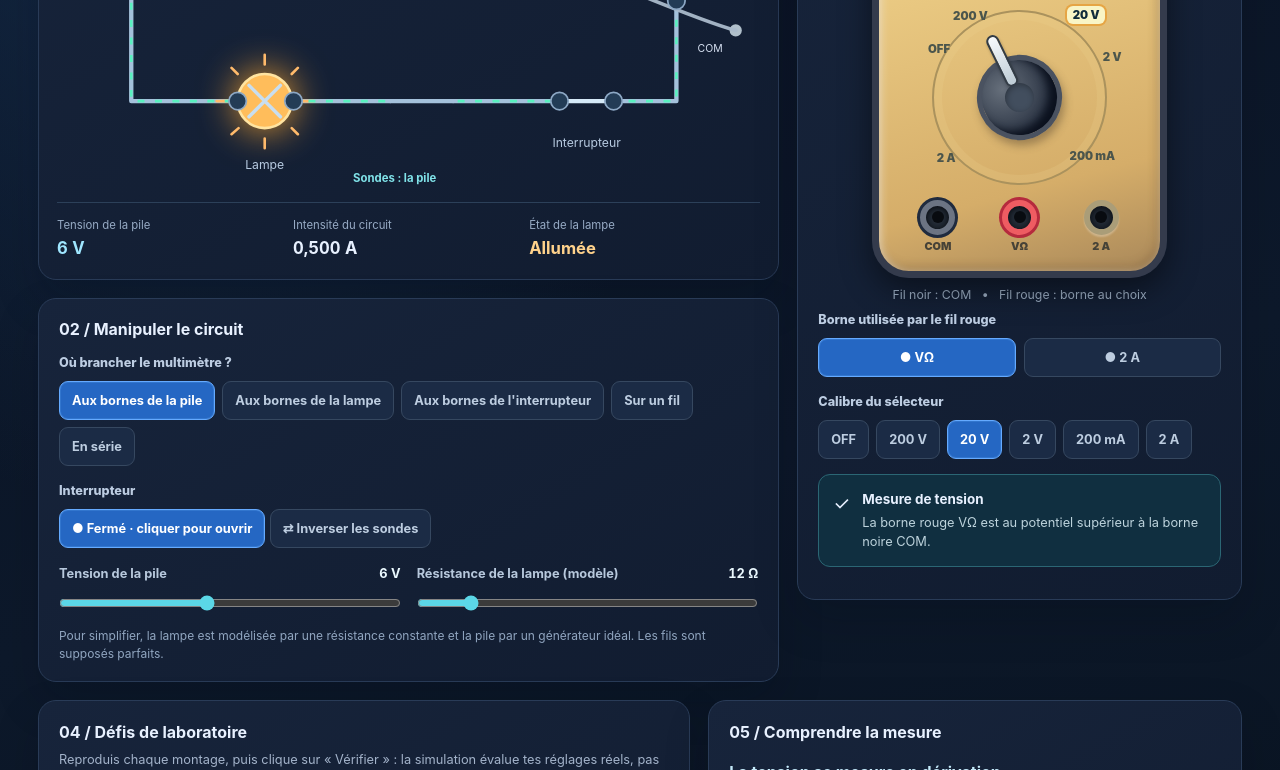
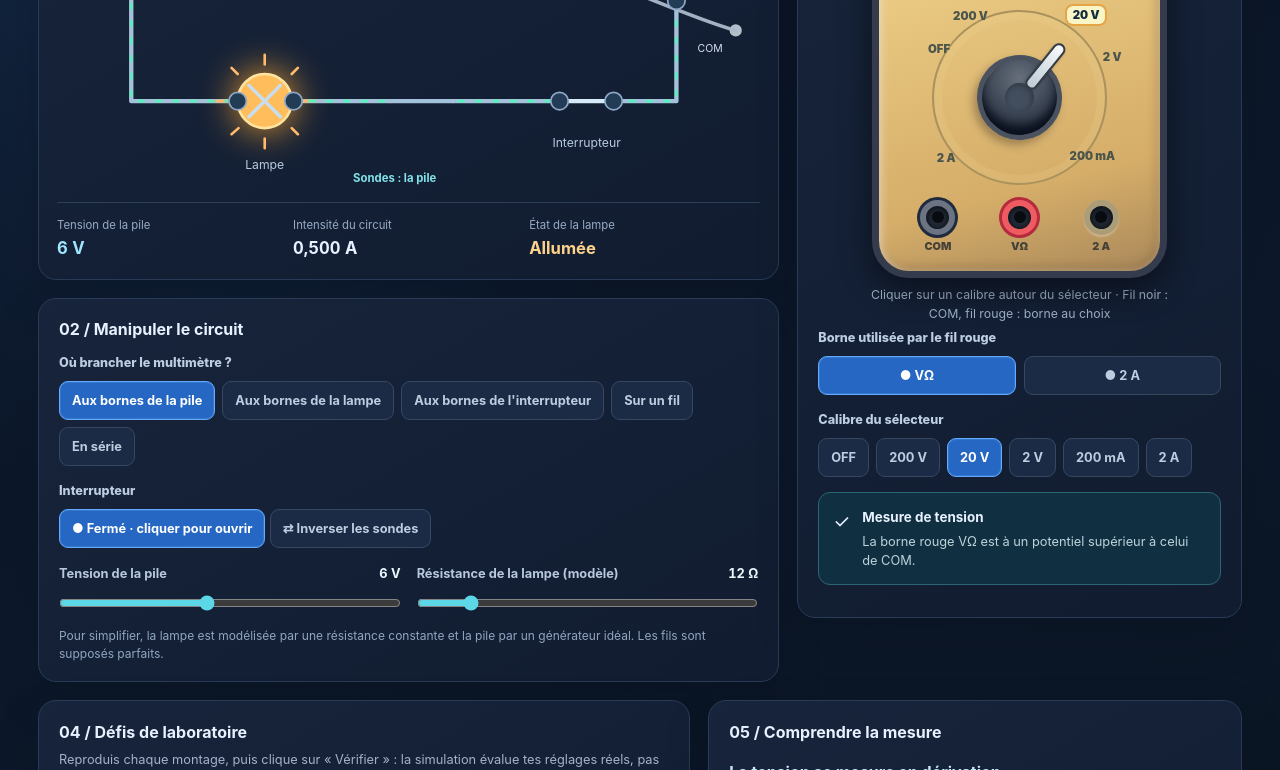
Before and after one commit to mrrabeagithub/Physique-S1S-2027, a plain HTML site: page Chapitre 2: Tension électrique/03-Simulations/Multimetre_Laboratoire_Interactif_S1S.html in a window 1280 px wide. Shown: the part 450-1220 px from the top of the page. Drawn offline with Linux system fonts and the light colour scheme.

Commit message:
Fix multimeter selector alignment, voltage overrange in series, and zero-voltage feedback

```diff
--- a/Chapitre 2: Tension électrique/03-Simulations/Multimetre_Laboratoire_Interactif_S1S.html
+++ b/Chapitre 2: Tension électrique/03-Simulations/Multimetre_Laboratoire_Interactif_S1S.html
@@ -58,7 +58,7 @@
       </div>
       <div class="ports"><div class="port"><span class="socket plug-black" id="socket-com"></span><span>COM</span></div><div class="port"><span class="socket plug-red" id="socket-v"></span><span>VΩ</span></div><div class="port"><span class="socket" id="socket-a"></span><span>2 A</span></div></div>
    </div>
-   <p class="meter-caption">Fil noir : COM &nbsp; • &nbsp; Fil rouge : borne au choix</p>
+   <p class="meter-caption">Cliquer sur un calibre autour du sélecteur · Fil noir : COM, fil rouge : borne au choix</p>
    <div class="control-side"><div class="control-group"><div class="control-label">Borne utilisée par le fil rouge</div><div class="row-2"><button class="choice" id="jack-v" aria-pressed="true">● VΩ</button><button class="choice" id="jack-a" aria-pressed="false">● 2 A</button></div></div>
     <div class="control-group"><div class="control-label">Calibre du sélecteur</div><div class="choices" id="ranges" role="group" aria-label="Calibre"><button class="range" data-range="OFF">OFF</button><button class="range" data-range="V200">200 V</button><button class="range" data-range="V20">20 V</button><button class="range" data-range="V2">2 V</button><button class="range" data-range="A200m">200 mA</button><button class="range" data-range="A2">2 A</button></div></div>
     <div class="alert" id="feedback" aria-live="polite"><span class="symbol" id="feedback-symbol">✓</span><div><strong id="feedback-title">Mesure correcte</strong><p id="feedback-body">Place tes sondes et observe la lecture.</p></div></div>
@@ -94,16 +94,16 @@ function physics(s){
  const lampU=circulating?s.E:0;
  const switchU=s.closed||bridge?0:s.E;
  const volts={pile:s.E,lampe:lampU,interrupteur:switchU,fil:0,serie:s.closed?s.E:0};
- let type='good',title='',message='',value=null,units='',display='—',kind=isA(s.mode)?'DC A':'DC V';
+ let type='good',title='',message='',value=null,units='',display='—',kind=s.mode==='OFF'?'ARRÊT':isA(s.mode)?'DC A':'DC V';
  if(s.blown&&s.jack==='A') {type='bad';title='Fusible grillé';message="Le fusible interne est coupé. Remplace-le, puis corrige le branchement avant de continuer.";display='FUSE';}
  else if(s.mode==='OFF'){type='warn';title='Multimètre éteint';message='Tourne le sélecteur sur un calibre de tension ou d’intensité.';display='OFF';}
  else if(s.jack==='V'&&isA(s.mode)){type='warn';title='Mauvaise borne';message='Le sélecteur est sur A, mais le fil rouge est branché à VΩ. Branche-le sur 2 A.';display='—';}
  else if(s.jack==='A'&&isV(s.mode)){type='bad';title='Mauvaise borne';message='Le fil rouge est branché sur 2 A alors que le sélecteur est sur V. Évite ce branchement : replace le fil sur VΩ.';display='—';}
- else if(s.place==='serie'&&isV(s.mode)){type='warn';title='Voltmètre inséré en série';message='Le voltmètre possède une grande résistance interne : il empêche pratiquement le courant de circuler. Branche-le en dérivation.';value=s.closed?s.E:0;units='V';}
+ else if(s.place==='serie'&&isV(s.mode)){type='warn';title='Voltmètre inséré en série';message=s.closed?'Le voltmètre possède une grande résistance interne : la lampe est éteinte et presque toute la tension de la pile est mesurée à ses bornes. Branche-le en dérivation.':'Le circuit présente deux coupures (interrupteur et insertion du voltmètre) : un point est flottant, donc la lecture idéale n’est pas déterminée. Branche le voltmètre en dérivation.';value=s.closed?s.E:null;units='V';if(value!==null&&Math.abs(value)>ranges[s.mode]+1e-9){title='Dépassement de calibre';message=`La tension aux bornes du voltmètre en série (${n(Math.abs(value))} V) dépasse le calibre ${n(ranges[s.mode])} V. Choisis un calibre supérieur, puis branche-le en dérivation.`;display='OL';value=null;}}
  else if(isV(s.mode)){
    value=(s.swap?-1:1)*volts[s.place]; units='V';
    if(Math.abs(value)>ranges[s.mode]+1e-9){type='warn';title='Dépassement de calibre';message=`${n(Math.abs(value))} V dépasse le calibre ${n(ranges[s.mode])} V. Choisis un calibre plus grand.`;display='OL';value=null;}
-   else {title='Mesure de tension';message=s.place==='fil'?'Deux points d’un même fil idéal ont le même potentiel.':s.place==='lampe'&&!circulating?'L’interrupteur est ouvert : aucun courant ne circule, donc la tension de la lampe résistive est nulle.':s.place==='interrupteur'&&!s.closed?'L’interrupteur ouvert supporte ici toute la tension de la pile.':s.swap?'Tu as inversé les sondes : la tension affichée change de signe.':'La borne rouge VΩ est au potentiel supérieur à la borne noire COM.';}
+   else {title='Mesure de tension';message=s.place==='fil'?'Deux points d’un même fil idéal sont au même potentiel : U = 0 V.':s.place==='lampe'&&!circulating?'L’interrupteur est ouvert : aucun courant ne circule, donc la tension de la lampe résistive est nulle.':s.place==='interrupteur'&&!s.closed?'L’interrupteur ouvert supporte la tension de la pile ; le signe dépend de l’ordre des sondes.':Math.abs(value)<1e-9?'Les deux sondes sont au même potentiel : la tension mesurée est nulle.':s.swap?'Tu as inversé les sondes : la tension affichée est négative.':'La borne rouge VΩ est à un potentiel supérieur à celui de COM.';}
  }
  else if(isA(s.mode)){
   units=s.mode==='A200m'?'mA':'A';value=(s.swap?-1:1)*(s.place==='serie'||bridge?I:0);
@@ -131,7 +131,7 @@ function render(){const s=state,p=physics(s);
  $('digits').textContent=p.display;$('digits').classList.toggle('safety',p.display==='FUSE');$('unit').textContent=p.units?(p.units+' ⎓'):'';$('lcd-kind').textContent=p.kind;
  $('lamp').classList.toggle('on',p.I>0);$('ray1').classList.toggle('on',p.I>0);
  $('switch-arm').setAttribute('d',s.closed?'M583 289 L645 289':'M583 289 L628 266');
- $('gap-closed').style.display=s.place==='serie'?'none':'';$('gap-meter').style.display=s.place==='serie'?'':'none';$('series-letter').textContent=isA(s.mode)?'A':'V';
+ $('gap-closed').style.display=s.place==='serie'?'none':'';$('gap-meter').style.display=s.place==='serie'?'':'none';$('series-letter').textContent=s.mode==='OFF'?'–':isA(s.mode)?'A':'V';
  $('flow-top').setAttribute('class',p.circulating?'wire-motion runline running':'runline');$('flow-bottom').setAttribute('class',p.circulating?'wire-motion runline running':'runline');
  $('circuit-state').textContent=p.circulating?'Courant établi':'Courant interrompu';$('live-dot').style.background=p.circulating?'#70e2a2':'#ebac79';
  $('metric-voltage').textContent=n(s.E)+' V';$('metric-current').textContent=p.I.toFixed(3).replace('.',',')+' A';$('metric-lamp').textContent=p.I>0?'Allumée':'Éteinte';
@@ -141,7 +141,8 @@ function render(){const s=state,p=physics(s);
  document.querySelectorAll('[data-range]').forEach(b=>b.setAttribute('aria-pressed',String(b.dataset.range===s.mode)));
  $('jack-v').setAttribute('aria-pressed',String(s.jack==='V'));$('jack-a').setAttribute('aria-pressed',String(s.jack==='A'));
  $('socket-v').classList.toggle('plug-red',s.jack==='V');$('socket-a').classList.toggle('plug-red',s.jack==='A');
- const rot={OFF:-125,V200:-72,V20:-26,V2:28,A200m:85,A2:148};$('dial').style.transform=`rotate(${rot[s.mode]}deg)`;
+ // Align the physical selector pointer with the actual positions of the printed range labels.
+ const rot={OFF:-59,V200:-31,V20:39,V2:66,A200m:129,A2:230};$('dial').style.transform=`rotate(${rot[s.mode]}deg)`;
  document.querySelectorAll('.dial-key').forEach(b=>b.classList.toggle('active',b.dataset.mode===s.mode));
  $('feedback').className='alert'+(p.type==='warn'?' warn':p.type==='bad'?' bad':'');$('feedback-symbol').textContent=p.type==='bad'?'⚠':p.type==='warn'?'!':'✓';
  $('feedback-title').textContent=s._justBlew?'Court-circuit : fusible grillé':p.title;
```
